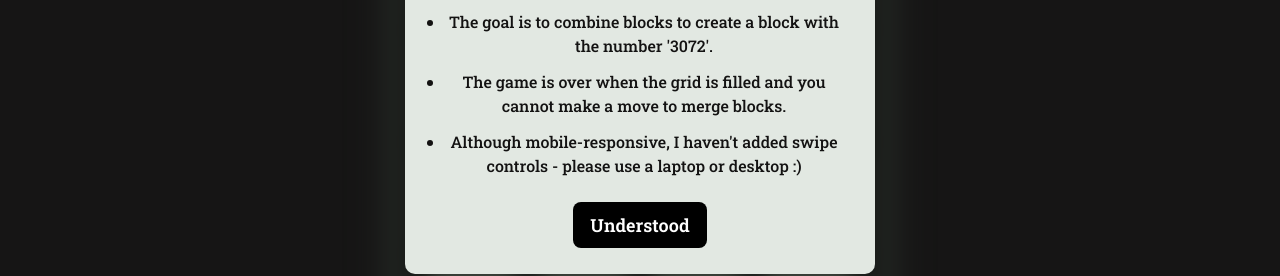
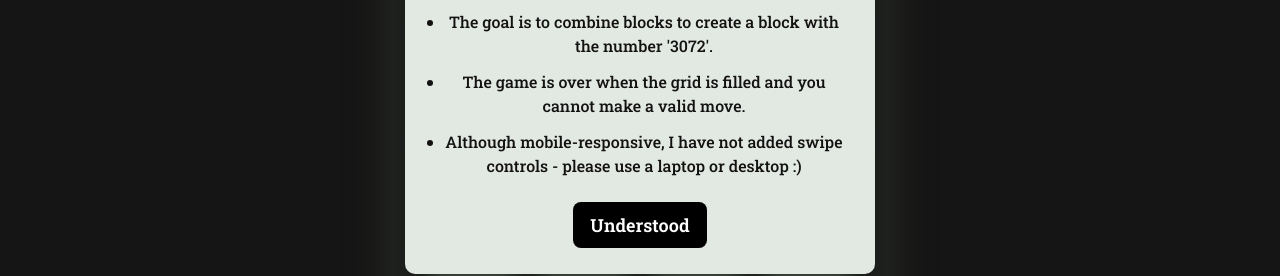
Before and after one commit to WeiChongDevelops/3072, a React (Vite) app: page / in a window 1280 px wide. Shown: the part 364-640 px from the top of the page. Built offline with nearby package versions, Linux system fonts and the light colour scheme.

Commit message:
mild adjustments to copy in README and instructions modal popup

```diff
--- a/src/components/InstructionsModal.tsx
+++ b/src/components/InstructionsModal.tsx
@@ -18,8 +18,8 @@ export default function InstructionsModal({ onClose, closing }: InstructionsModa
                         <li>Use your arrow keys to move the blocks.</li>
                         <li>When two blocks with the same number touch, they merge into one with their sum!</li>
                         <li>The goal is to combine blocks to create a block with the number '3072'.</li>
-                        <li>The game is over when the grid is filled and you cannot make a move to merge blocks.</li>
-                        <li>Although mobile-responsive, I haven't added swipe controls - please use a laptop or desktop :)</li>
+                        <li>The game is over when the grid is filled and you cannot make a valid move.</li>
+                        <li>Although mobile-responsive, I have not added swipe controls - please use a laptop or desktop :)</li>
                     </ul>
                     <Button clickFunction={onClose} buttonMessage={"Understood"}/>
                 </div>
```
Also changed, not shown: 1 other file (tests, documents, lock files or other folders).
